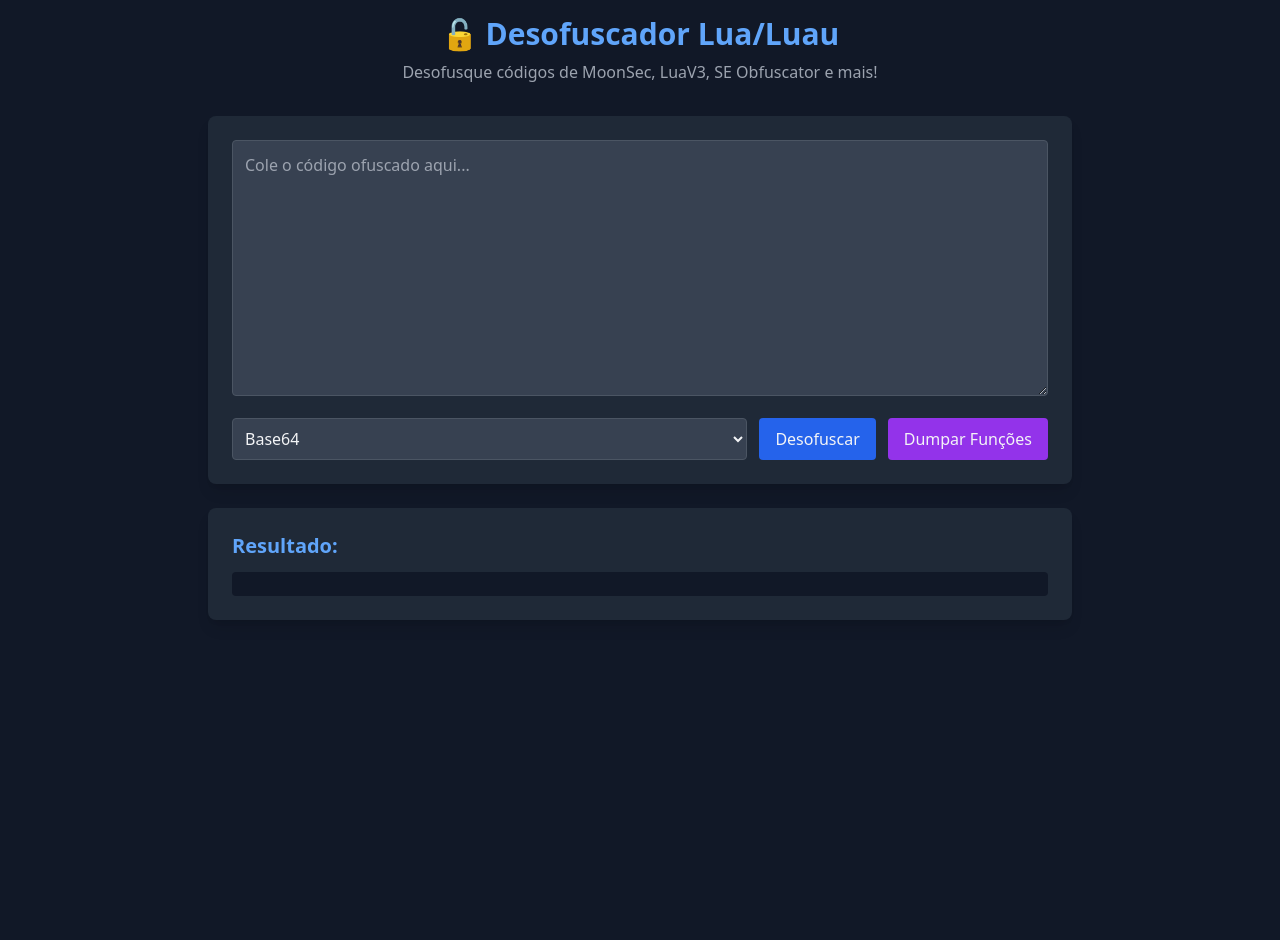
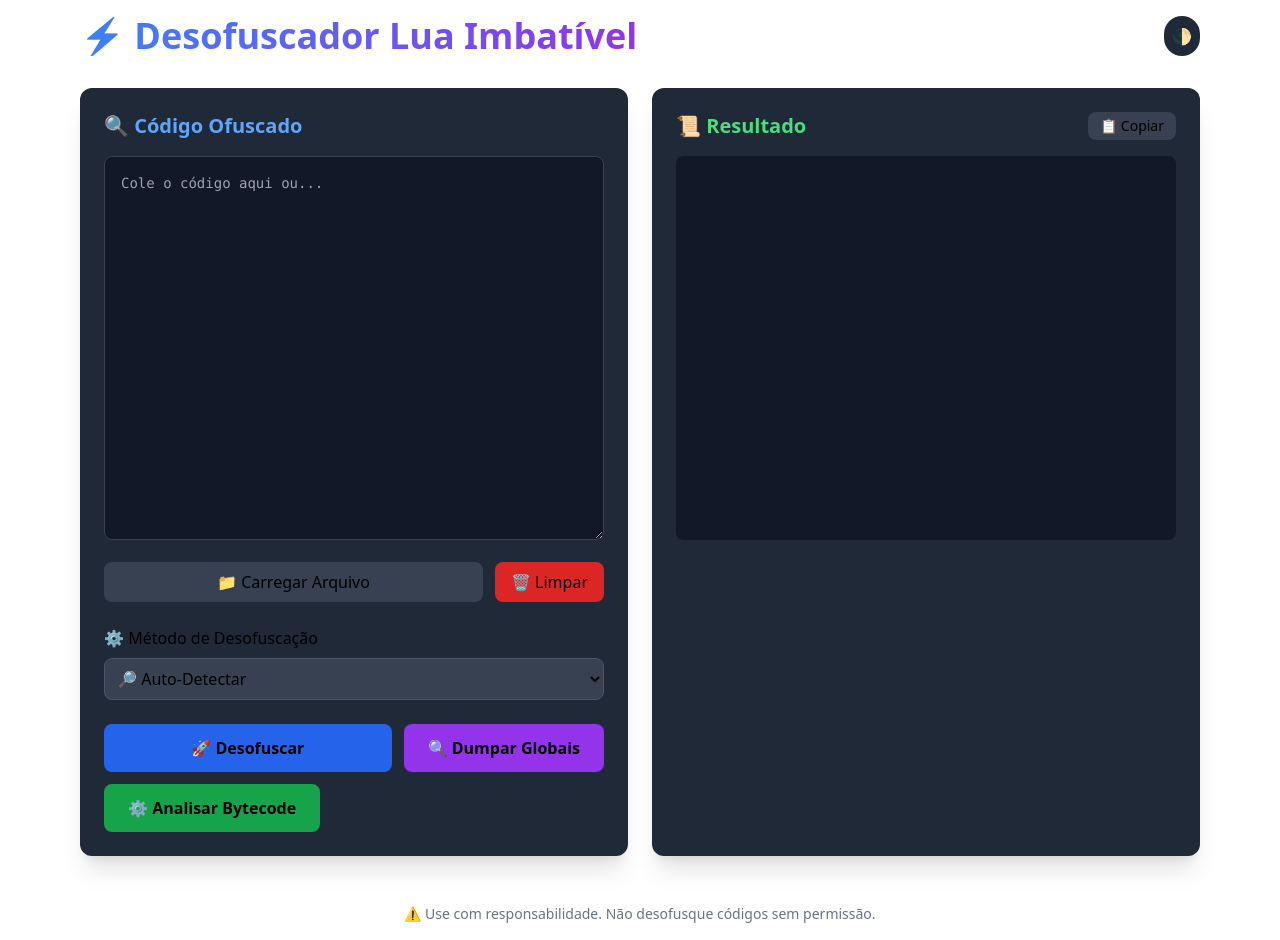
Before and after one commit to lolopz33/Desofuscador, a plain HTML site: page public/index.html in a window 1280 px wide. Before the commit the page ends 800 px from the top, so only its background shows below. Drawn offline with nearby package versions, Linux system fonts and the light colour scheme.

Commit message:
Update index.html

```diff
--- a/public/index.html
+++ b/public/index.html
@@ -1,38 +1,84 @@
 <!DOCTYPE html>
-<html lang="pt-BR">
+<html lang="pt-BR" class="dark">
 <head>
     <meta charset="UTF-8">
     <meta name="viewport" content="width=device-width, initial-scale=1.0">
-    <title>🔓 Desofuscador Lua/Luau Avançado</title>
+    <title>⚡ Desofuscador Lua Imbatível</title>
     <script src="https://cdn.tailwindcss.com"></script>
+    <link rel="stylesheet" href="styles.css">
 </head>
-<body class="bg-gray-900 text-gray-100 min-h-screen">
-    <div class="container mx-auto p-4 max-w-4xl">
-        <header class="mb-8 text-center">
-            <h1 class="text-3xl font-bold text-blue-400 mb-2">🔓 Desofuscador Lua/Luau</h1>
-            <p class="text-gray-400">Desofusque códigos de MoonSec, LuaV3, SE Obfuscator e mais!</p>
+<body class="dark:bg-gray-900 dark:text-gray-100 min-h-screen">
+    <div class="container mx-auto p-4 max-w-6xl">
+        <!-- Header + Dark Mode Toggle -->
+        <header class="flex justify-between items-center mb-8">
+            <h1 class="text-4xl font-bold bg-gradient-to-r from-blue-500 to-purple-600 bg-clip-text text-transparent">
+                ⚡ Desofuscador Lua Imbatível
+            </h1>
+            <button id="darkModeToggle" class="p-2 rounded-full bg-gray-800 dark:bg-gray-700">
+                🌓
+            </button>
         </header>
 
-        <div class="bg-gray-800 p-6 rounded-lg shadow-lg mb-6">
-            <textarea id="codigo" class="w-full h-64 p-3 bg-gray-700 rounded border border-gray-600 focus:border-blue-500 focus:outline-none" placeholder="Cole o código ofuscado aqui..."></textarea>
+        <!-- Área de Input -->
+        <div class="grid grid-cols-1 lg:grid-cols-2 gap-6">
+            <div class="bg-gray-800 dark:bg-gray-800 p-6 rounded-xl shadow-xl">
+                <h2 class="text-xl font-semibold mb-4 text-blue-400">🔍 Código Ofuscado</h2>
+                <textarea id="codigo" class="w-full h-96 p-4 font-mono text-sm bg-gray-900 rounded-lg border border-gray-700 focus:ring-2 focus:ring-blue-500" placeholder="Cole o código aqui ou..."></textarea>
 
                 <div class="flex flex-wrap gap-3 mt-4">
-                <select id="metodo" class="flex-1 p-2 bg-gray-700 rounded border border-gray-600">
+                    <input type="file" id="fileInput" accept=".lua,.txt" class="hidden">
+                    <button onclick="document.getElementById('fileInput').click()" class="flex-1 bg-gray-700 hover:bg-gray-600 px-4 py-2 rounded-lg">
+                        📁 Carregar Arquivo
+                    </button>
+                    <button onclick="limpar()" class="bg-red-600 hover:bg-red-700 px-4 py-2 rounded-lg">
+                        🗑️ Limpar
+                    </button>
+                </div>
+
+                <div class="mt-6">
+                    <h3 class="font-medium mb-2">⚙️ Método de Desofuscação</h3>
+                    <select id="metodo" class="w-full p-2 bg-gray-700 rounded-lg border border-gray-600">
+                        <option value="auto">🔎 Auto-Detectar</option>
                         <option value="base64">Base64</option>
                         <option value="moonsec">MoonSec</option>
-                    <option value="luaobf">LuaObfuscator</option>
+                        <option value="luac">Luac (Bytecode)</option>
                         <option value="luav3">LuaV3</option>
                         <option value="seobf">SE Obfuscator</option>
+                        <option value="obfuscator">Obfuscator.lua</option>
+                        <option value="xor">Xor Encryption</option>
                     </select>
-                <button onclick="desofuscar()" class="bg-blue-600 hover:bg-blue-700 px-4 py-2 rounded font-medium">Desofuscar</button>
-                <button onclick="dumpar()" class="bg-purple-600 hover:bg-purple-700 px-4 py-2 rounded font-medium">Dumpar Funções</button>
+                </div>
+
+                <div class="flex flex-wrap gap-3 mt-6">
+                    <button onclick="desofuscar()" class="flex-1 bg-blue-600 hover:bg-blue-700 px-6 py-3 rounded-lg font-bold">
+                        🚀 Desofuscar
+                    </button>
+                    <button onclick="dumpar()" class="bg-purple-600 hover:bg-purple-700 px-6 py-3 rounded-lg font-bold">
+                        🔍 Dumpar Globais
+                    </button>
+                    <button onclick="analisarBytecode()" class="bg-green-600 hover:bg-green-700 px-6 py-3 rounded-lg font-bold">
+                        ⚙️ Analisar Bytecode
+                    </button>
                 </div>
             </div>
 
-        <div class="bg-gray-800 p-6 rounded-lg shadow-lg">
-            <h2 class="text-xl font-semibold mb-3 text-blue-400">Resultado:</h2>
-            <pre id="resultado" class="bg-gray-900 p-3 rounded overflow-x-auto text-sm"></pre>
+            <!-- Resultado -->
+            <div class="bg-gray-800 dark:bg-gray-800 p-6 rounded-xl shadow-xl">
+                <div class="flex justify-between items-center mb-4">
+                    <h2 class="text-xl font-semibold text-green-400">📜 Resultado</h2>
+                    <button onclick="copiarResultado()" class="bg-gray-700 hover:bg-gray-600 px-3 py-1 rounded-lg text-sm">
+                        📋 Copiar
+                    </button>
                 </div>
+                <pre id="resultado" class="w-full h-96 p-4 bg-gray-900 rounded-lg overflow-auto text-sm"></pre>
+                <div id="info" class="mt-3 text-sm text-gray-400"></div>
+            </div>
+        </div>
+
+        <!-- Rodapé -->
+        <footer class="mt-12 text-center text-gray-500 text-sm">
+            ⚠️ Use com responsabilidade. Não desofusque códigos sem permissão.
+        </footer>
     </div>
 
     <script src="script.js"></script>
```
Lines whose indentation alone changed are shown as unchanged.
